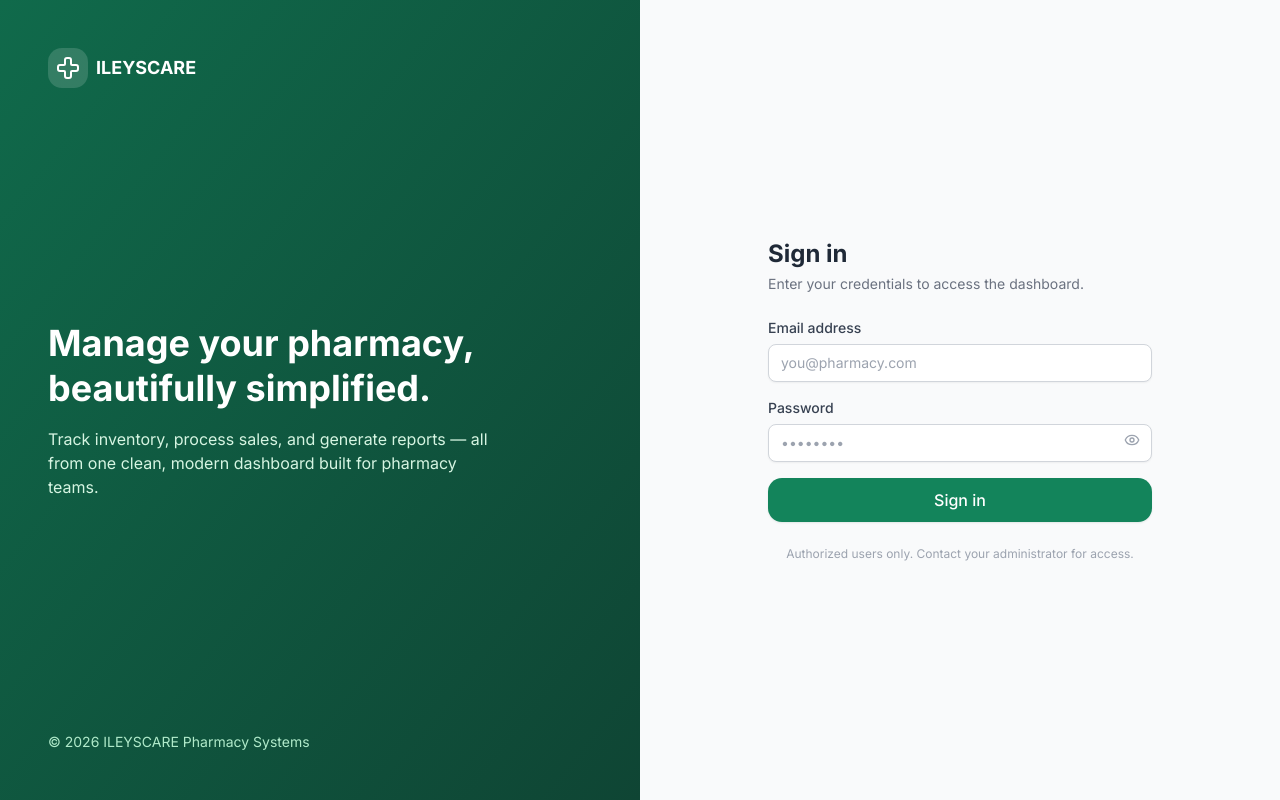
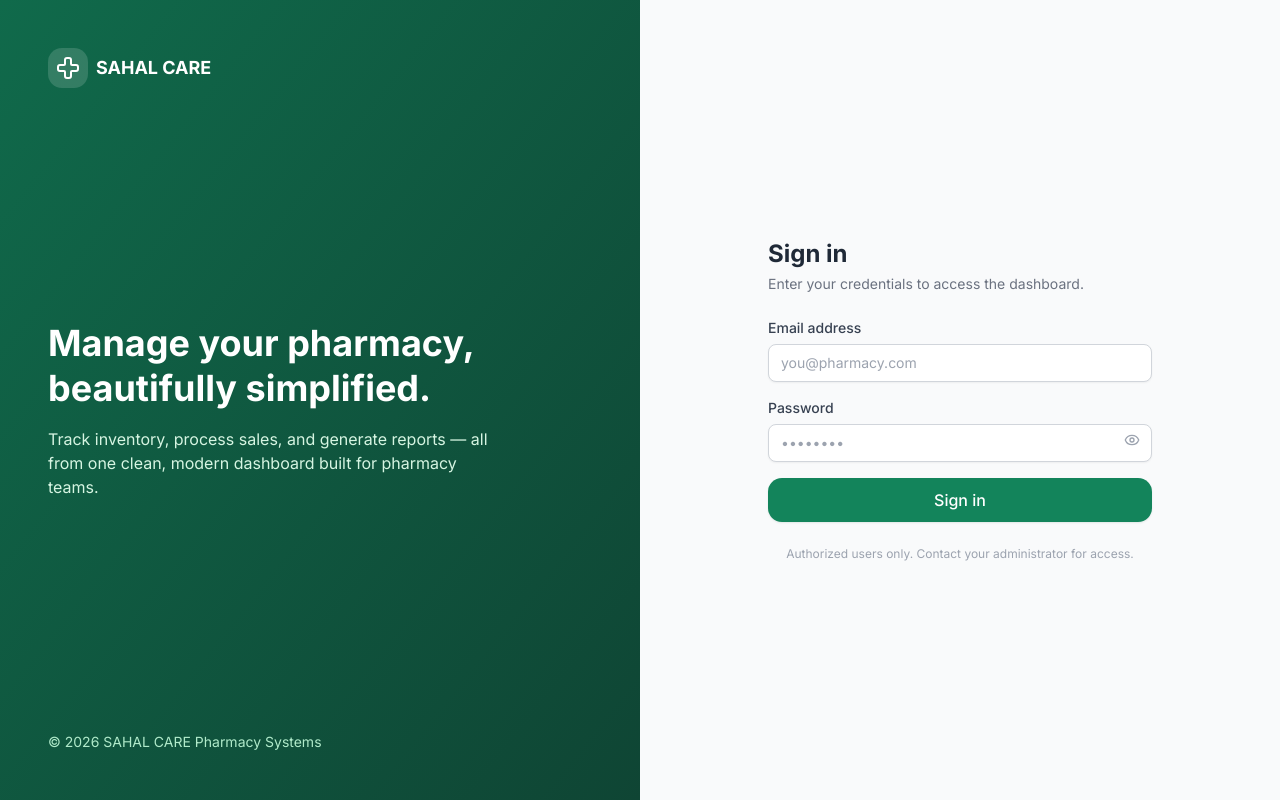
Before and after one commit to marcossbc/MediCare-Pharmacy-Management-System, a Next.js app: page /login in a window 1280 px wide. Built offline with nearby package versions, Linux system fonts and the light colour scheme.

Commit message:
aded pushing f

```diff
--- a/src/app/layout.tsx
+++ b/src/app/layout.tsx
@@ -7,7 +7,7 @@ import AuthProvider from '@/components/providers/AuthProvider';
 const inter = Inter({ subsets: ['latin'], variable: '--font-inter' });
 
 export const metadata: Metadata = {
-  title: 'Sahal Care | Pharmacy Management System',
+  title: 'Sahal Care | Pharmacy Management System CARE',
   description: 'A modern pharmacy management system for inventory, sales, and reporting.',
 };
 
--- a/src/app/login/page.tsx
+++ b/src/app/login/page.tsx
@@ -48,7 +48,7 @@ export default function LoginPage() {
           <div className="flex h-10 w-10 items-center justify-center rounded-xl bg-white/15">
             <Cross className="h-6 w-6" />
           </div>
-          <span className="text-lg font-bold">ILEYSCARE</span>
+          <span className="text-lg font-bold">SAHAL CARE </span>
         </div>
 
         <div>
@@ -63,7 +63,7 @@ export default function LoginPage() {
           </p>
         </div>
 
-        <p className="text-sm text-primary-200">© {new Date().getFullYear()} ILEYSCARE Pharmacy Systems</p>
+        <p className="text-sm text-primary-200">© {new Date().getFullYear()} SAHAL CARE  Pharmacy Systems</p>
       </div>
 
       {/* Right form panel */}
```
